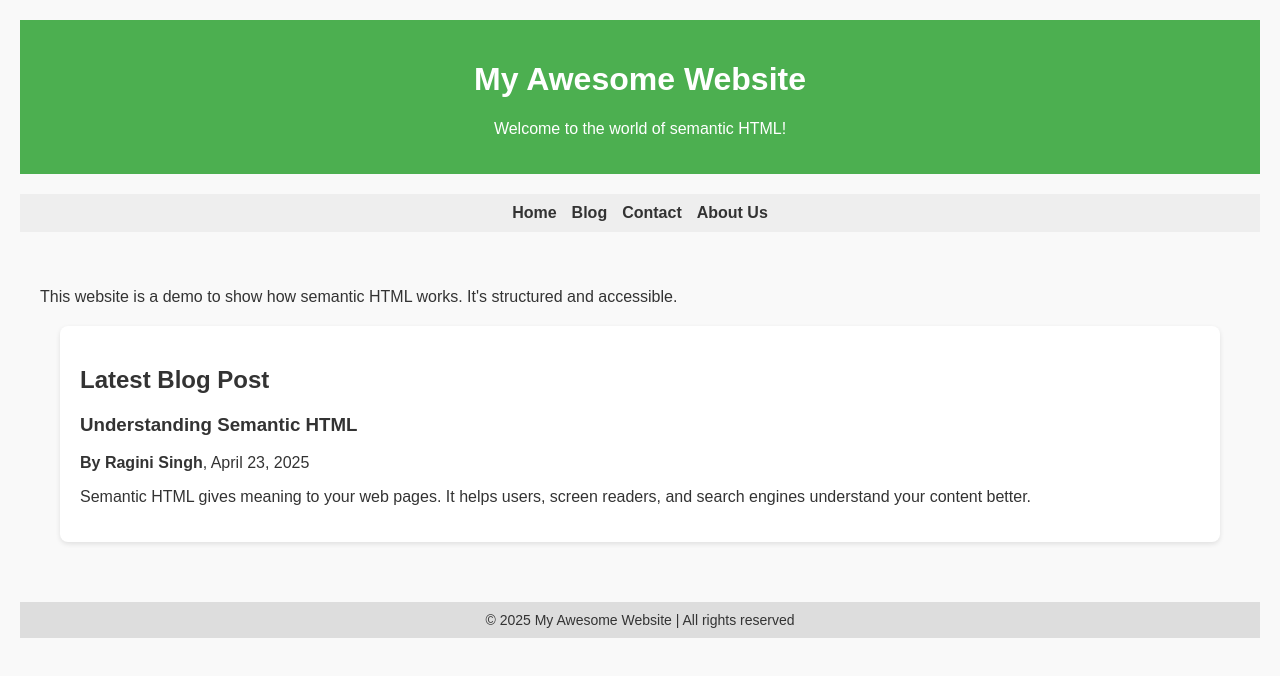
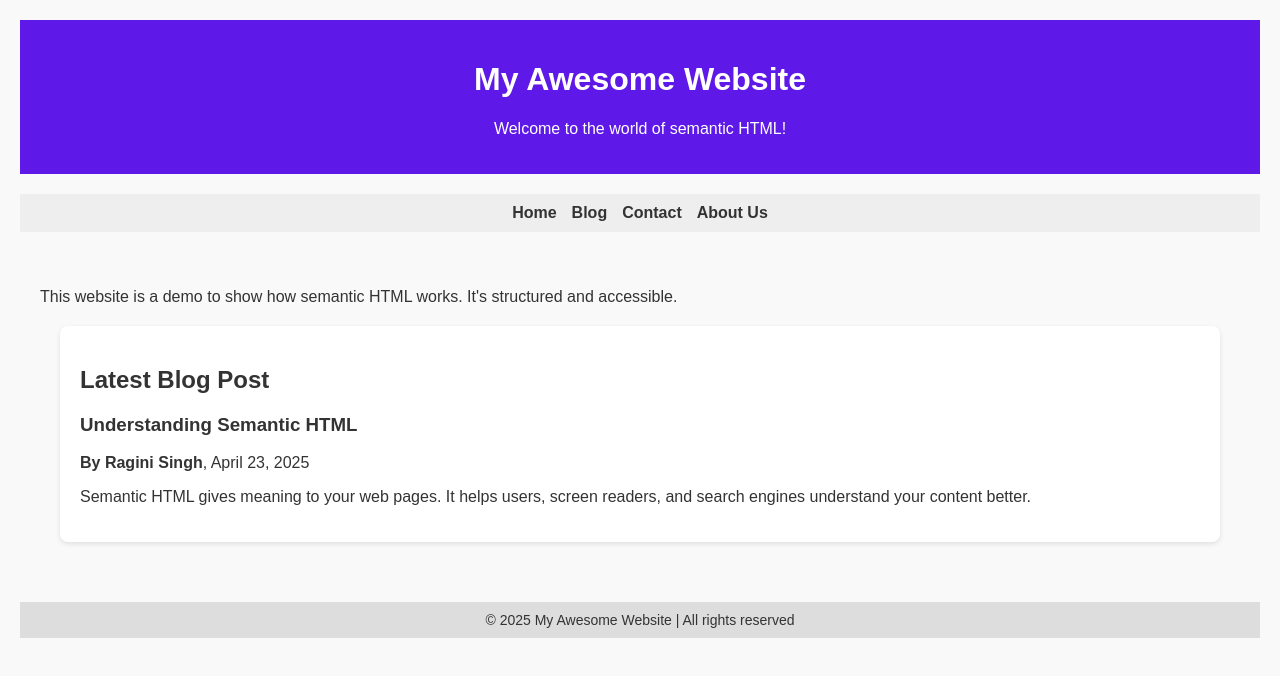
Before and after one commit to RaginiSingh2024/Day5_Homework, a plain HTML site: page index.html in a window 1280 px wide. Drawn offline with Linux system fonts and the light colour scheme.

Commit message:
Add files via upload

```diff
--- a/index.html
+++ b/index.html
@@ -17,7 +17,7 @@
       padding: 20px;
     }
     header {
-      background-color: #4CAF50;
+      background-color: #5e19e8;
       color: white;
       text-align: center;
     }
```
